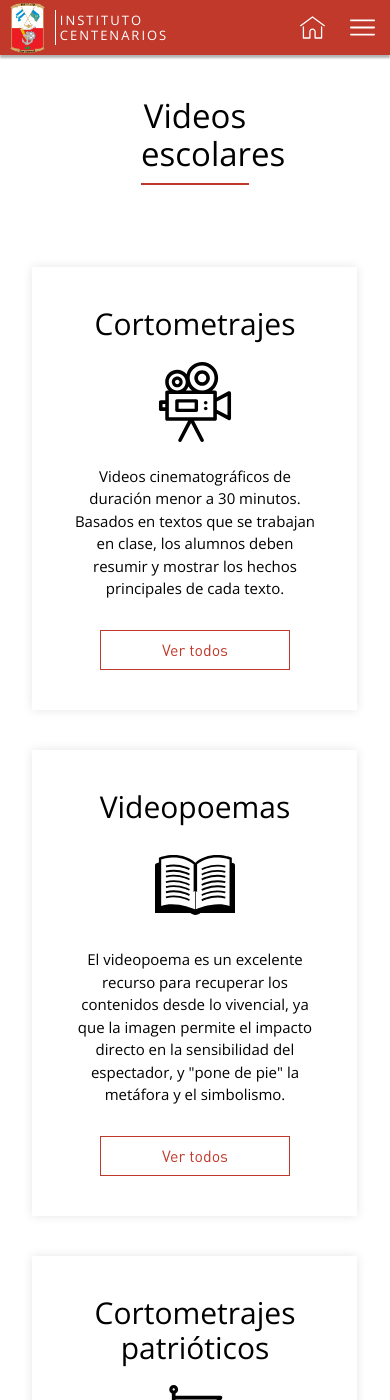
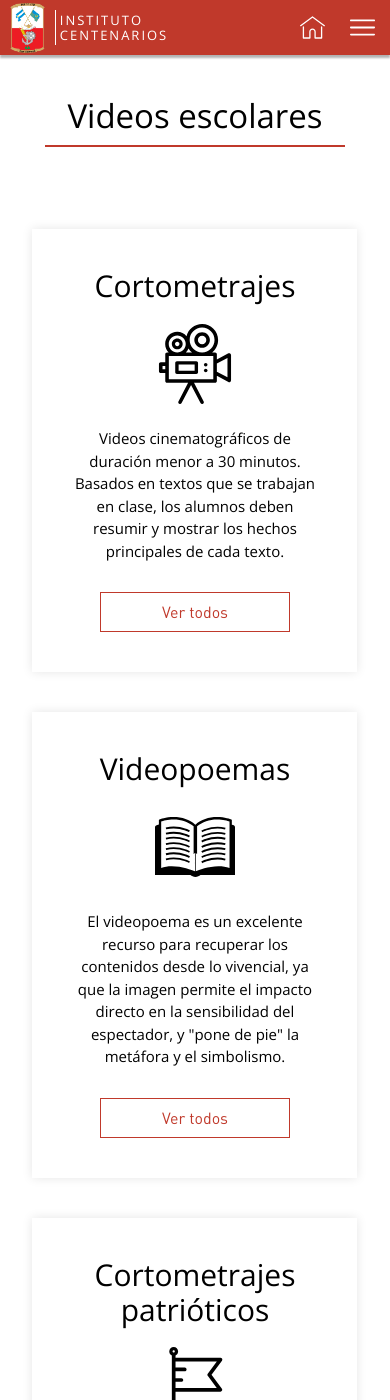
Before and after one commit to nicoverali/Instituto-Centenarios, a Jekyll site: the page built from pages/videos-menu.html, in a window 390 px wide and 1400 px high. Built offline with Jekyll 4.4.1, drawn with Linux system fonts in a browser that asks for light colours; nearby versions of some CDN libraries.

Commit message:
Fixed things
-Hamburguesa
-"Videos-menu" title

```diff
--- a/_sass/Videos-Menu/_videos-menu.sass
+++ b/_sass/Videos-Menu/_videos-menu.sass
@@ -51,6 +51,9 @@
   .wrapper
     p
       max-width: 300px
+  .title-row
+    h1
+      max-width: 300px
 
 @media screen and (max-width: 767px)
   .wrapper
@@ -59,6 +62,10 @@
     &.container
       border-bottom-left-radius: 0px
       border-bottom-right-radius: 0px
+
+  .title-row
+    h1
+      max-width: 300px
 
   .category-div
     img, svg
--- a/_sass/_header.sass
+++ b/_sass/_header.sass
@@ -90,6 +90,7 @@
           border-bottom: 1px solid white
         img, svg
           width: 25px
+          height: 25px
         &.burguer-nav , &.nav-home-icon
           display: inline-block
           background-color: rgba(255,255,255,0.0)
```
Also changed, not shown: _layouts/default.html (+8 -0 lines).
